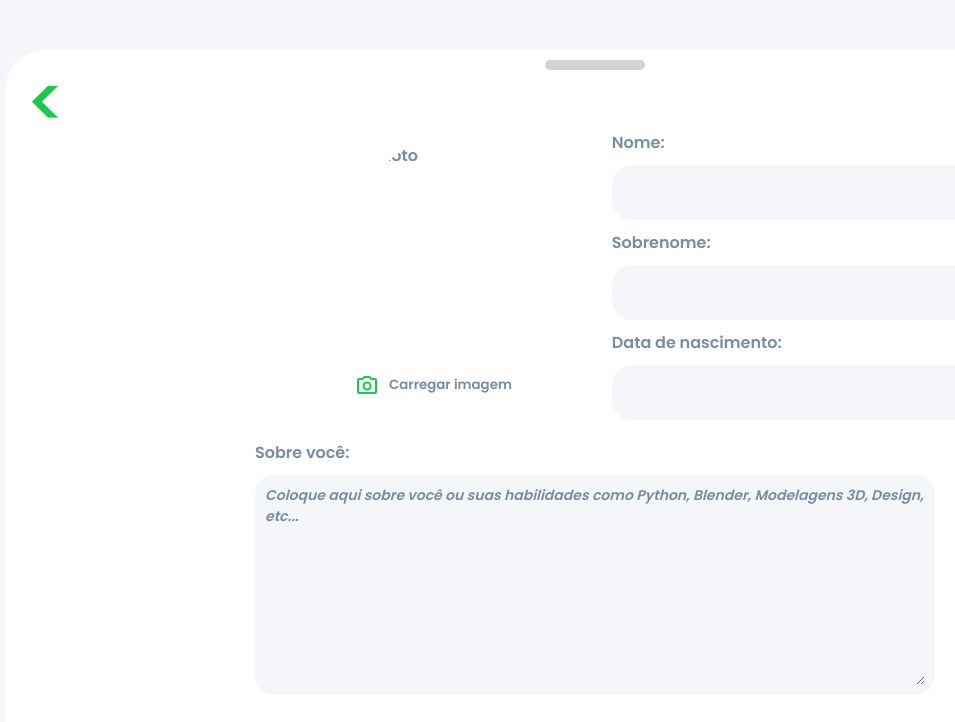
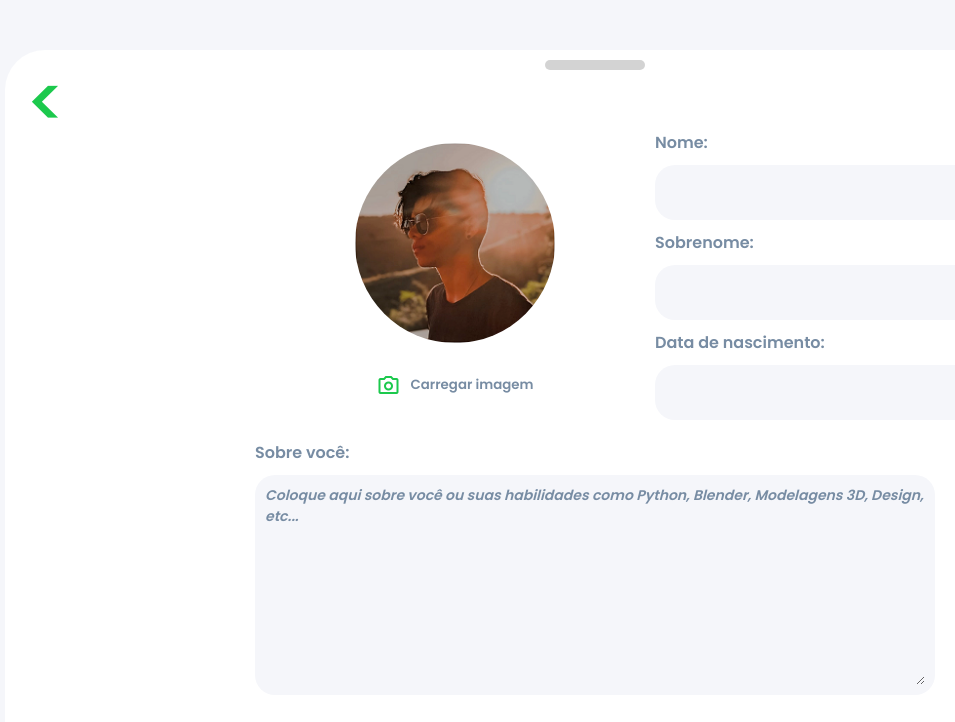
Before and after one commit to MarcFonsec/BlenderTIPs, a plain HTML site: page my_profile.html in a window 1280 px wide. Shown: the whole page, without its empty margins (45-1000 px from the left). Drawn offline with nearby package versions, Linux system fonts and the light colour scheme.

Commit message:
Update my_profile.html

```diff
--- a/my_profile.html
+++ b/my_profile.html
@@ -25,7 +25,7 @@
 
                     <div class="load_photo">
 
-                        <img src="profile.png" alt="Photo" class="photo_profile_config"></img>
+                        <img src="img/profile.png" alt="Photo" class="photo_profile_config"></img>
                         <button class="camera_icon" type="submit"><span class="material-symbols-outlined">photo_camera</span> Carregar imagem</button>
 
                     </div>
```
